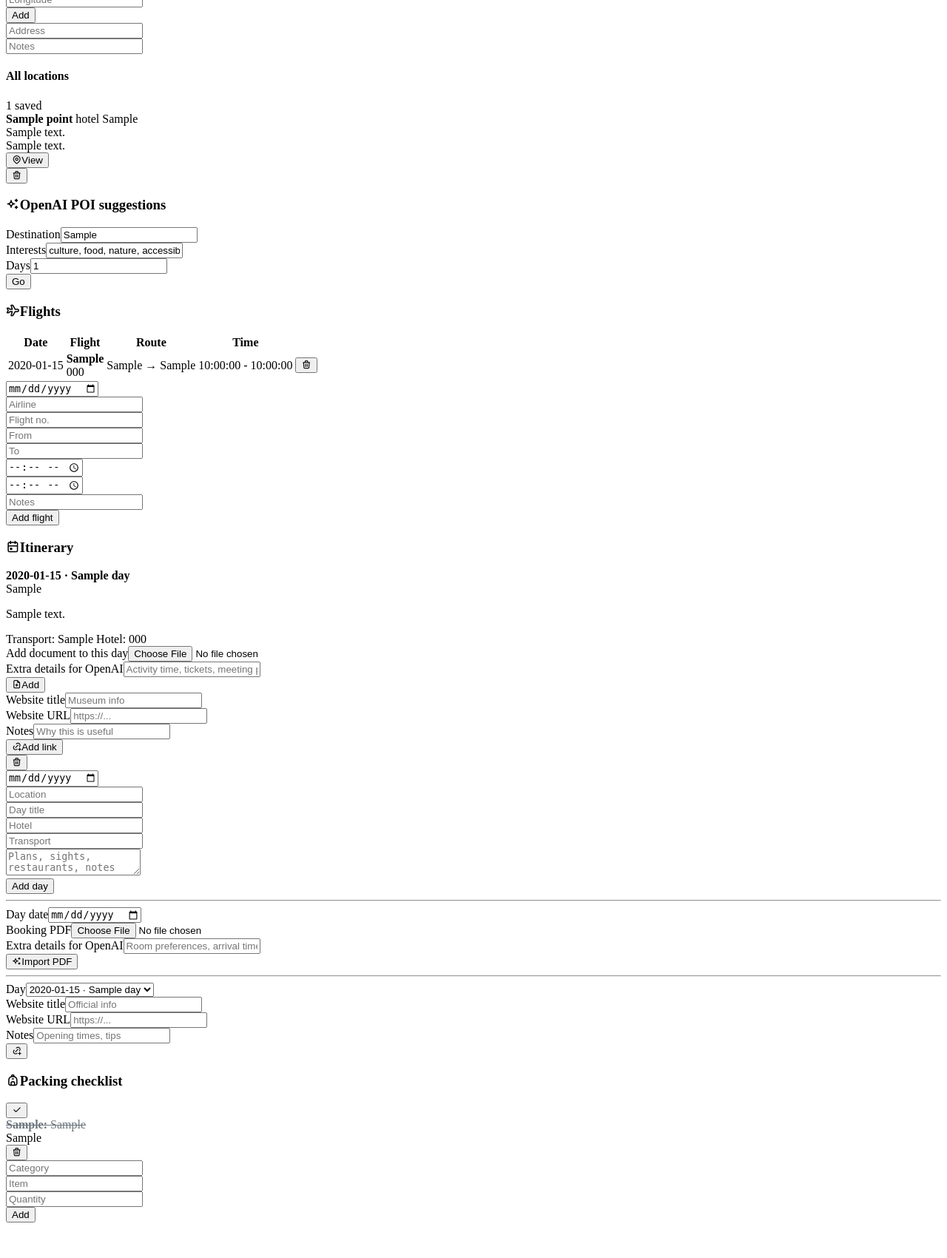
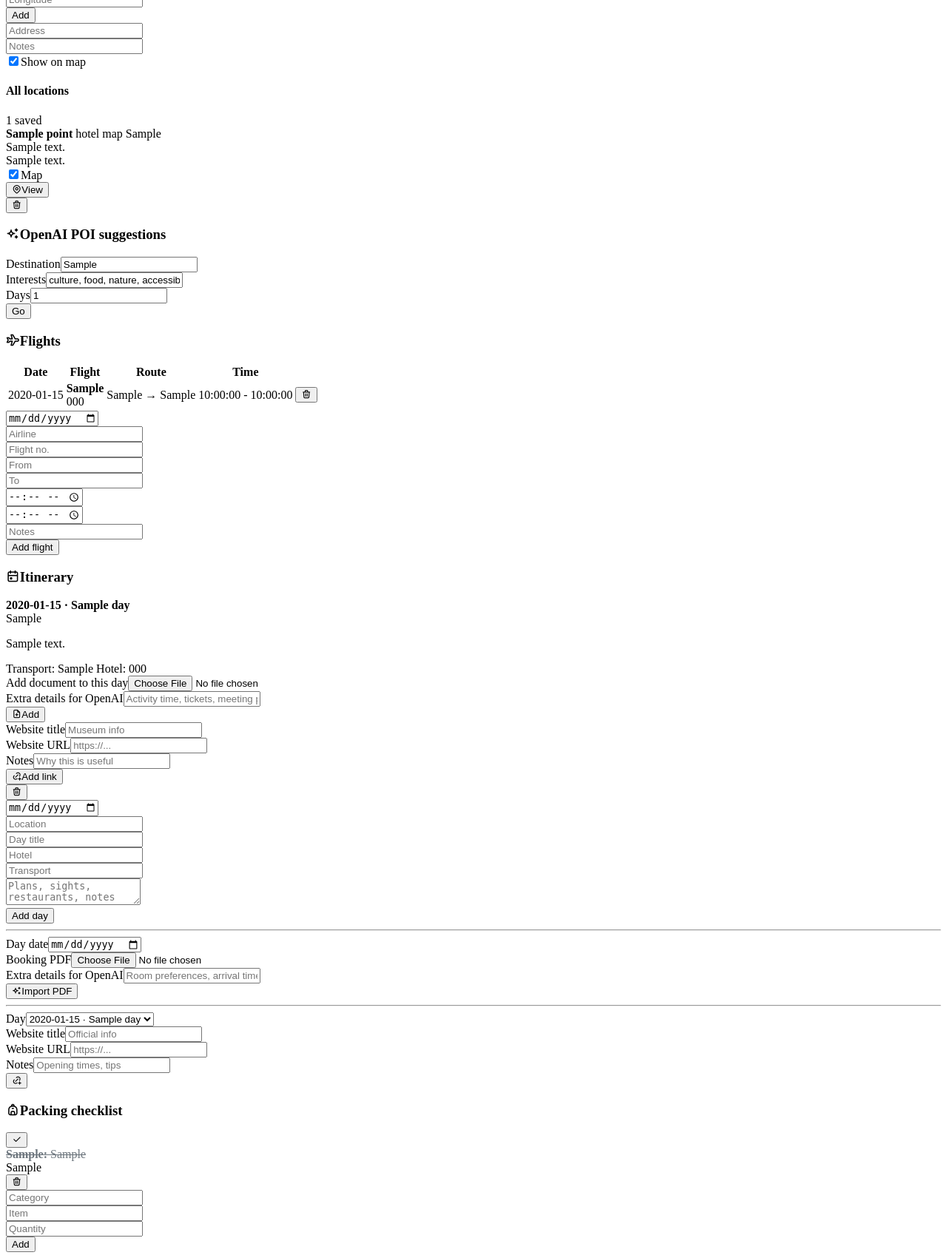
Before and after one commit to edequartel/holiday, a PHP site: page /index.php in a window 1280 px wide. Shown: the part 1619-3319 px from the top of the page at 74% size. Before the commit the page ends 3271 px from the top, so only its background shows below. Run offline with PHP 8.4, Linux system fonts and the light colour scheme; tables that the repository leaves empty hold one stand-in row (values such as "Sample post"); some libraries are stand-ins or nearby versions.

Commit message:
Add map point visibility toggle feature
Add ability to toggle visibility of individual map points without deleting them. Includes:

- New `show_on_map` column in map_points table (default: visible)
- Migration function to safely add column to existing databases
- New `toggle_point_map` action to update point visibility
- UI toggle checkbox for each point to control visibility
- Map only displays points marked as visible
- Badge indicator showing point visibility status

```diff
--- a/includes/db.php
+++ b/includes/db.php
@@ -27,6 +27,14 @@ function redirect_to_trip(int $tripId): void
 {
     header('Location: index.php?trip_id=' . $tripId);
     exit;
+}
+
+function ensure_map_points_table(PDO $pdo): void
+{
+    $columns = $pdo->query("SHOW COLUMNS FROM map_points LIKE 'show_on_map'")->fetchAll();
+    if (!$columns) {
+        $pdo->exec('ALTER TABLE map_points ADD COLUMN show_on_map TINYINT(1) NOT NULL DEFAULT 1 AFTER source');
+    }
 }
 
 function ensure_day_documents_table(PDO $pdo): void
--- a/index.php
+++ b/index.php
@@ -2,6 +2,7 @@
 session_start();
 
 require __DIR__ . '/includes/db.php';
+ensure_map_points_table($pdo);
 ensure_day_documents_table($pdo);
 ensure_day_links_table($pdo);
 
@@ -81,14 +82,20 @@ if ($action === 'toggle_packed') {
 }
 
 if ($action === 'add_point') {
-    $stmt = $pdo->prepare('INSERT INTO map_points (trip_id, point_type, name, address, city, latitude, longitude, notes, source) VALUES (?, ?, ?, ?, ?, ?, ?, ?, ?)');
-    $stmt->execute([$tripIdPost, $_POST['point_type'], $_POST['name'], $_POST['address'], $_POST['city'], $_POST['latitude'], $_POST['longitude'], $_POST['notes'], 'manual']);
+    $stmt = $pdo->prepare('INSERT INTO map_points (trip_id, point_type, name, address, city, latitude, longitude, notes, source, show_on_map) VALUES (?, ?, ?, ?, ?, ?, ?, ?, ?, ?)');
+    $stmt->execute([$tripIdPost, $_POST['point_type'], $_POST['name'], $_POST['address'], $_POST['city'], $_POST['latitude'], $_POST['longitude'], $_POST['notes'], 'manual', isset($_POST['show_on_map']) ? 1 : 0]);
     redirect_to_trip($tripIdPost);
 }
 
 if ($action === 'save_ai_point') {
-    $stmt = $pdo->prepare('INSERT INTO map_points (trip_id, point_type, name, city, latitude, longitude, notes, source) VALUES (?, ?, ?, ?, ?, ?, ?, ?)');
-    $stmt->execute([$tripIdPost, $_POST['point_type'], $_POST['name'], $_POST['city'], $_POST['latitude'], $_POST['longitude'], $_POST['notes'], 'openai']);
+    $stmt = $pdo->prepare('INSERT INTO map_points (trip_id, point_type, name, city, latitude, longitude, notes, source, show_on_map) VALUES (?, ?, ?, ?, ?, ?, ?, ?, ?)');
+    $stmt->execute([$tripIdPost, $_POST['point_type'], $_POST['name'], $_POST['city'], $_POST['latitude'], $_POST['longitude'], $_POST['notes'], 'openai', 1]);
+    redirect_to_trip($tripIdPost);
+}
+
+if ($action === 'toggle_point_map') {
+    $stmt = $pdo->prepare('UPDATE map_points SET show_on_map=? WHERE id=? AND trip_id=?');
+    $stmt->execute([isset($_POST['show_on_map']) ? 1 : 0, (int)$_POST['point_id'], $tripIdPost]);
     redirect_to_trip($tripIdPost);
 }
 
@@ -147,7 +154,8 @@ if ($tripId) {
 $totalItems = count($items);
 $packedItems = count(array_filter($items, fn($i) => (int)$i['packed'] === 1));
 $packedPercent = $totalItems ? round(($packedItems / $totalItems) * 100) : 0;
-$mapJson = json_encode($points, JSON_UNESCAPED_UNICODE | JSON_HEX_TAG | JSON_HEX_APOS | JSON_HEX_AMP | JSON_HEX_QUOT);
+$visiblePoints = array_values(array_filter($points, fn($point) => (int)($point['show_on_map'] ?? 1) === 1));
+$mapJson = json_encode($visiblePoints, JSON_UNESCAPED_UNICODE | JSON_HEX_TAG | JSON_HEX_APOS | JSON_HEX_AMP | JSON_HEX_QUOT);
 
 function run_git_pull(): array
 {
@@ -682,8 +690,8 @@ function save_imported_map_point(PDO $pdo, int $tripId, array $itinerary, string
         return;
     }
 
-    $stmt = $pdo->prepare('INSERT INTO map_points (trip_id, point_type, name, address, city, latitude, longitude, notes, source) VALUES (?, ?, ?, ?, ?, ?, ?, ?, ?)');
-    $stmt->execute([$tripId, $pointType, $name, $address, $city, $latitude, $longitude, $notes, 'openai-pdf']);
+    $stmt = $pdo->prepare('INSERT INTO map_points (trip_id, point_type, name, address, city, latitude, longitude, notes, source, show_on_map) VALUES (?, ?, ?, ?, ?, ?, ?, ?, ?, ?)');
+    $stmt->execute([$tripId, $pointType, $name, $address, $city, $latitude, $longitude, $notes, 'openai-pdf', 1]);
 }
 
 function response_output_text(array $data): string
@@ -989,7 +997,8 @@ function day_summary_fields(array $day): array
                         <div class="col-md-2"><input name="longitude" class="form-control" required placeholder="Longitude"></div>
                         <div class="col-md-1"><button class="btn btn-primary w-100">Add</button></div>
                         <div class="col-md-6"><input name="address" class="form-control" placeholder="Address"></div>
-                        <div class="col-md-6"><input name="notes" class="form-control" placeholder="Notes"></div>
+                        <div class="col-md-4"><input name="notes" class="form-control" placeholder="Notes"></div>
+                        <div class="col-md-2"><label class="form-check mt-2"><input name="show_on_map" class="form-check-input" type="checkbox" checked><span class="form-check-label">Show on map</span></label></div>
                     </form>
                     <?php if ($points): ?>
                         <div class="col-12 mt-3">
@@ -1006,13 +1015,20 @@ function day_summary_fields(array $day): array
                                                     <strong><?= h($point['name']) ?></strong>
                                                     <?php if (point_itinerary_date($point)): ?><span class="badge bg-orange-lt"><?= h(point_itinerary_date($point)) ?></span><?php endif; ?>
                                                     <span class="badge bg-blue-lt"><?= h($point['point_type']) ?></span>
+                                                    <span class="badge <?= (int)($point['show_on_map'] ?? 1) === 1 ? 'bg-green-lt' : 'bg-secondary-lt' ?>"><?= (int)($point['show_on_map'] ?? 1) === 1 ? 'map' : 'hidden' ?></span>
                                                     <?php if ($point['source']): ?><span class="badge bg-green-lt"><?= h($point['source']) ?></span><?php endif; ?>
                                                 </div>
                                                 <div class="text-secondary"><?= h($point['address'] ?: $point['city']) ?></div>
                                                 <?php if ($point['notes']): ?><div class="small mt-1"><?= h($point['notes']) ?></div><?php endif; ?>
                                             </div>
                                             <div class="col-auto d-flex gap-2">
-                                                <button type="button" class="btn btn-sm btn-outline-primary" onclick="focusLocation(<?= (int)$point['id'] ?>)"><i class="ti ti-map-pin me-1"></i>View</button>
+                                                <form method="post" class="d-flex align-items-center">
+                                                    <input type="hidden" name="action" value="toggle_point_map">
+                                                    <input type="hidden" name="trip_id" value="<?= $tripId ?>">
+                                                    <input type="hidden" name="point_id" value="<?= (int)$point['id'] ?>">
+                                                    <label class="form-check mb-0"><input name="show_on_map" class="form-check-input" type="checkbox" <?= (int)($point['show_on_map'] ?? 1) === 1 ? 'checked' : '' ?> onchange="this.form.submit()"><span class="form-check-label">Map</span></label>
+                                                </form>
+                                                <?php if ((int)($point['show_on_map'] ?? 1) === 1): ?><button type="button" class="btn btn-sm btn-outline-primary" onclick="focusLocation(<?= (int)$point['id'] ?>)"><i class="ti ti-map-pin me-1"></i>View</button><?php endif; ?>
                                                 <form method="post">
                                                     <input type="hidden" name="action" value="delete_point">
                                                     <input type="hidden" name="trip_id" value="<?= $tripId ?>">
--- a/schema.sql
+++ b/schema.sql
@@ -58,6 +58,7 @@ CREATE TABLE map_points (
   longitude DECIMAL(10,7) NOT NULL,
   notes TEXT,
   source VARCHAR(50) DEFAULT 'manual',
+  show_on_map TINYINT(1) NOT NULL DEFAULT 1,
   created_at TIMESTAMP DEFAULT CURRENT_TIMESTAMP,
   FOREIGN KEY (trip_id) REFERENCES trips(id) ON DELETE CASCADE
 ) ENGINE=InnoDB DEFAULT CHARSET=utf8mb4;
```
